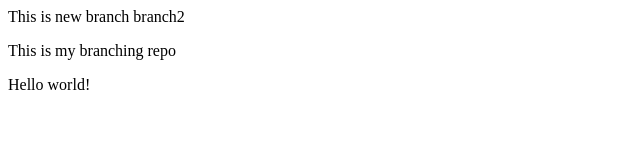
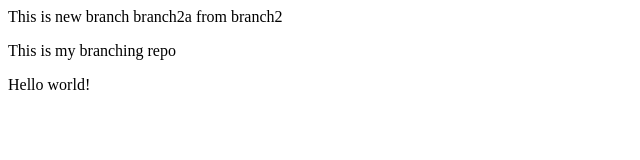
Before and after one commit to msrk28/branch_merge, a plain HTML site: page index.html in a window 1280 px wide. Shown: the whole page, without its empty margins (0-640 px from the left). Drawn offline with Linux system fonts and the light colour scheme.

Commit message:
add branch2a

```diff
--- a/index.html
+++ b/index.html
@@ -1,3 +1,3 @@
-<P>This is new branch branch2</P>
+<P>This is new branch branch2a from branch2</P>
 <p>This is my branching repo</p>
 <p>Hello world!</p>
```
Also changed, not shown: 1 other file.
